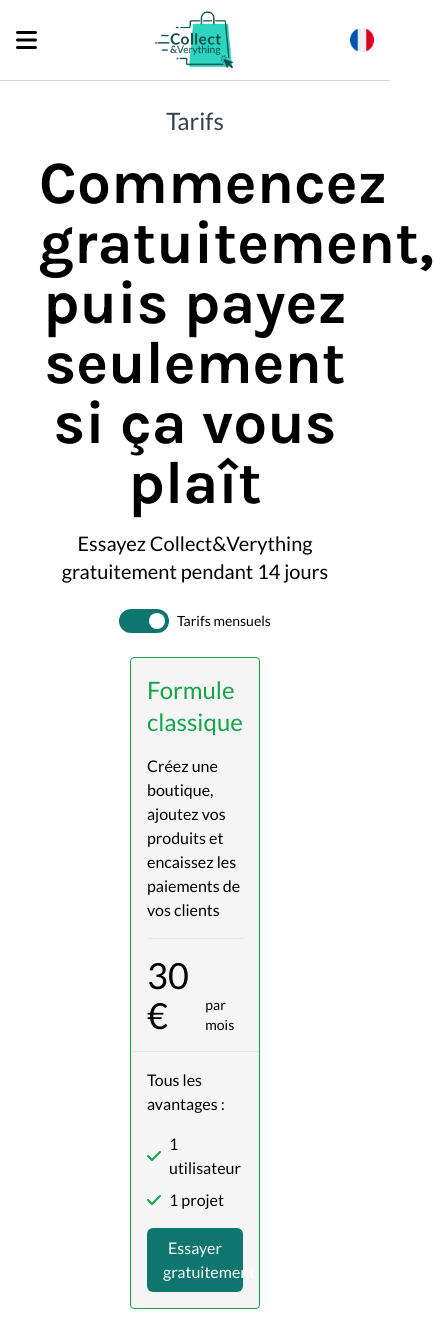
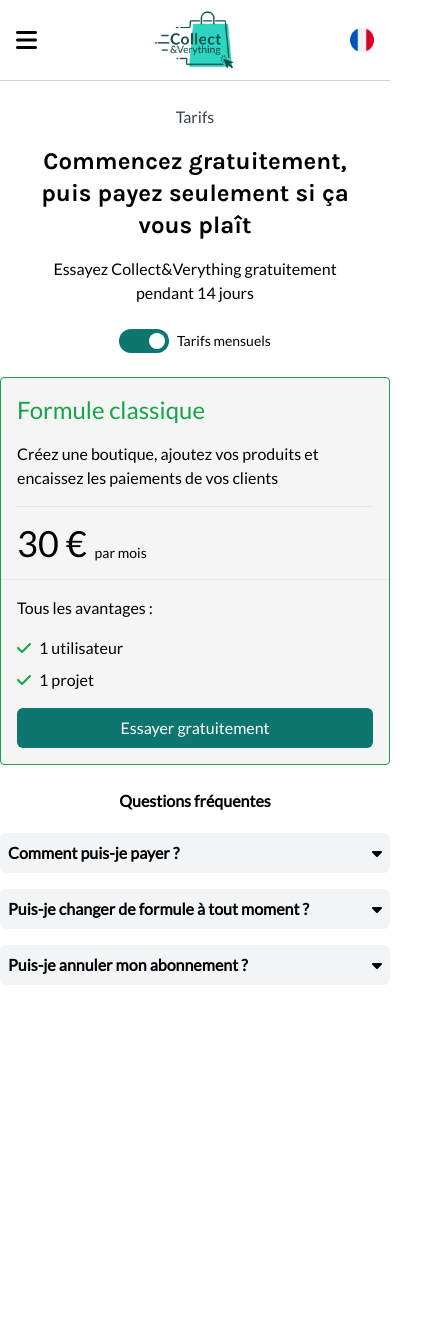
Before and after one commit to Collect-Everything/front, a Nuxt app: page /prices in a window 390 px wide. Shown: the whole page, 434 px wide, since content can reach past the window. After the commit the page ends 1009 px from the top, so only its background shows below. Built offline with nearby package versions, Linux system fonts and the light colour scheme.

Commit message:
feat: add Q&A

```diff
--- a/components/PriceCard.vue
+++ b/components/PriceCard.vue
@@ -1,6 +1,6 @@
 <template>
   <div
-    class="flex flex-col justify-between rounded border border-green-600 bg-neutral-100 w-1/3"
+    class="flex flex-col justify-between rounded border border-green-600 bg-neutral-100 w-full lg:md:w-1/3"
   >
     <div class="flex flex-col p-4 w-full border-b border-gray-200 space-y-4">
       <span class="text-green-600 text-2xl">{{ title }}</span>
--- /dev/null
+++ b/components/QuestionPrice.vue
@@ -0,0 +1,30 @@
+<template>
+  <div class="flex flex-col space-y-2">
+    <div
+      class="flex justify-between items-center bg-gray-100 p-2 rounded-md cursor-pointer"
+      @click="$emit('open', question.id)"
+    >
+      <span class="lg:text-lg font-semibold">{{ question.question }}</span>
+      <fa-icon :icon="['fas', 'caret-down']" />
+    </div>
+    <span v-if="question.isOpen" class="text-md ms-5">
+      {{ question.answer }}
+    </span>
+  </div>
+</template>
+
+<script lang="ts">
+export default {
+  props: {
+    question: {
+      type: Object as () => {
+        id: number
+        question: string
+        answer: string
+        isOpen: boolean
+      },
+      required: true,
+    },
+  },
+}
+</script>
--- a/pages/prices/index.vue
+++ b/pages/prices/index.vue
@@ -1,13 +1,13 @@
 <template>
   <div class="flex flex-col items-center space-y-6">
     <div class="w-4/5 flex flex-col space-y-4">
-      <span class="text-2xl text-gray-700 text-center">
+      <span class="lg:text-2xl text-gray-700 text-center">
         {{ $t('prices.title') }}
       </span>
-      <span class="text-6xl text-center font-semibold title">
+      <span class="lg:text-6xl text-2xl text-center font-semibold title">
         {{ $t('prices.subtitle') }}
       </span>
-      <span class="text-xl text-center">
+      <span class="lg:text-xl text-center">
         {{ $t('prices.description') }}
       </span>
     </div>
@@ -35,6 +35,20 @@
         :is-monthly="isMonthly"
       />
     </div>
+
+    <div class="flex flex-col justify-center w-full lg:md:w-2/3">
+      <span class="lg:text-xl text-center font-semibold"
+        >Questions fréquentes</span
+      >
+      <div class="flex flex-col space-y-4 justify-center w-full mt-5">
+        <QuestionPrice
+          v-for="question in questions"
+          :key="question.id"
+          :question="question"
+          @open="open($event)"
+        />
+      </div>
+    </div>
   </div>
 </template>
 
@@ -54,7 +68,37 @@ export default {
           btnAction: () => this.$router.push('/register'),
         },
       ],
+      questions: [
+        {
+          id: 1,
+          question: 'Comment puis-je payer ?',
+          answer: 'Vous pouvez payer par carte bancaire ou par virement.',
+          isOpen: false,
+        },
+        {
+          id: 2,
+          question: 'Puis-je changer de formule à tout moment ?',
+          answer: 'Oui, vous pouvez changer de formule à tout moment.',
+          isOpen: false,
+        },
+        {
+          id: 3,
+          question: 'Puis-je annuler mon abonnement ?',
+          answer: 'Oui, vous pouvez annuler votre abonnement à tout moment.',
+          isOpen: false,
+        },
+      ],
     }
+  },
+  methods: {
+    open(id: number) {
+      this.questions = this.questions.map((question) => {
+        if (question.id === id) question.isOpen = !question.isOpen
+        else question.isOpen = false
+
+        return question
+      })
+    },
   },
 }
 </script>
```
